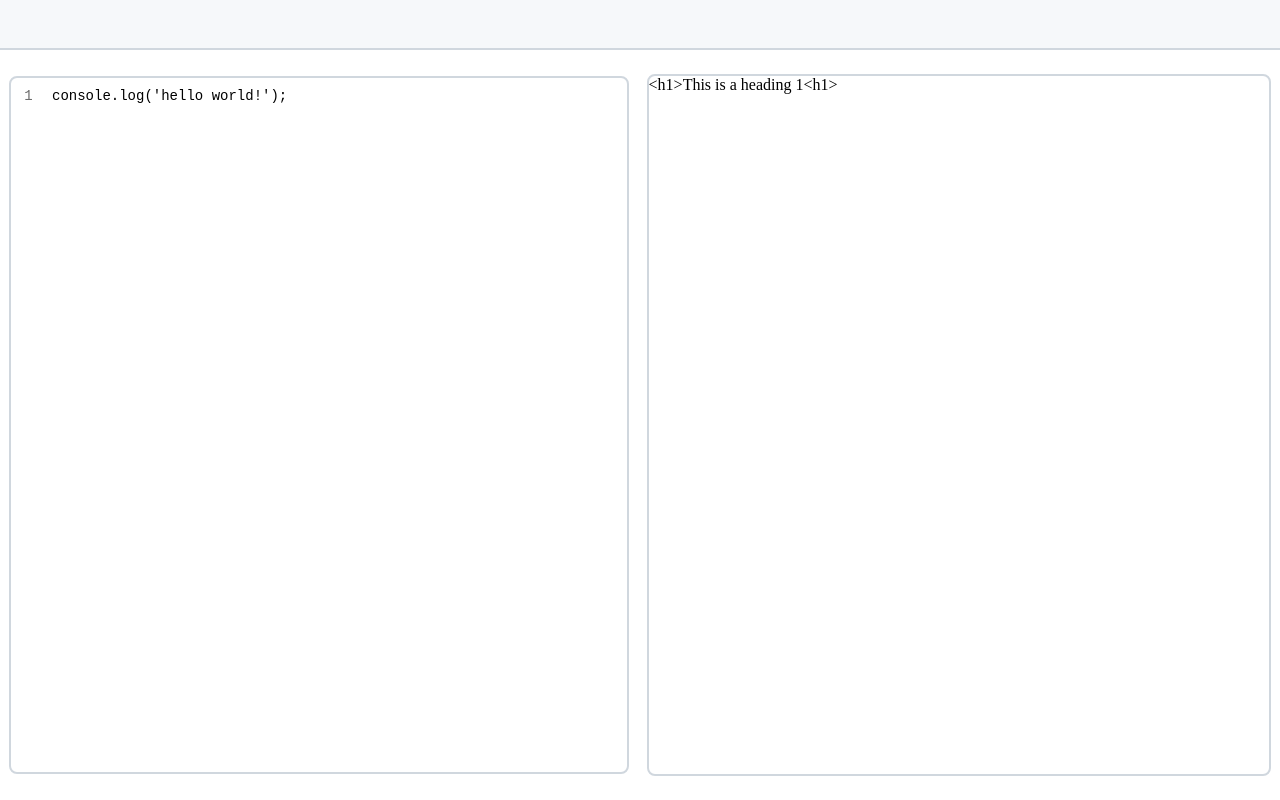
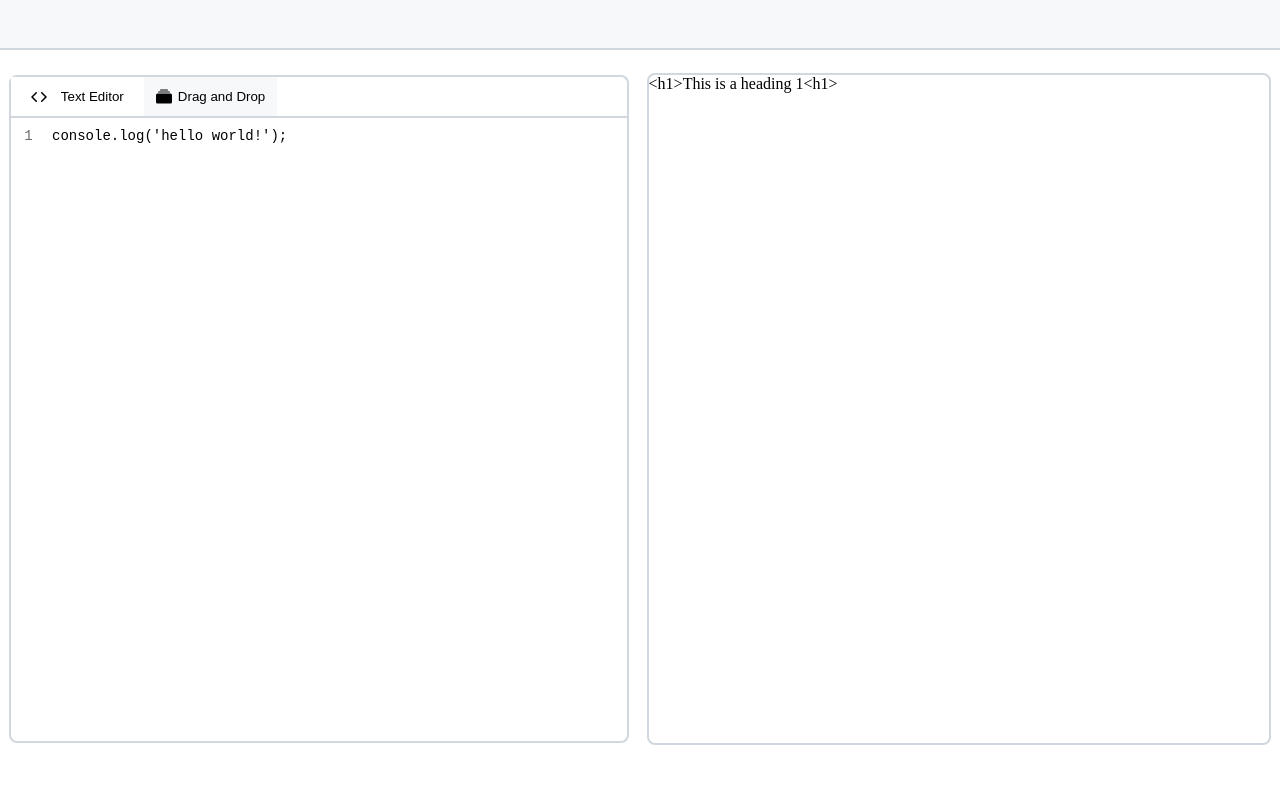
Before and after one commit to acmahaja/easy-readme, a React (Create React App) app: page / in a window 1280 px wide. Built offline with nearby package versions, Linux system fonts and the light colour scheme.

Commit message:
added savestate to codeMirror

```diff
--- a/src/App.css
+++ b/src/App.css
@@ -8,7 +8,7 @@
     flex-direction: row;
     justify-content: space-around;
     align-items: center;
-    height: calc(100% - (3em + 2px));
+    height: calc(100% - (5em + 2px));
     width: calc(100%);
 }
 
--- a/src/Components/Editor.css
+++ b/src/Components/Editor.css
@@ -6,11 +6,35 @@
     -moz-box-sizing: border-box;
     box-sizing: border-box;
     display: flex;
+    flex-direction: column;
+}
+
+.editorButton {
+    display: flex;
     flex-direction: row;
+    justify-content: space-evenly;
+    align-items: center;
+    border: none;
+    height: 100%;
+    min-width: 10em;
+    width: fit-content;
+    background-color: #f6f8fa;
+}
+
+.isActive {
+    background-color: white;
+    border: none;
+}
+
+.EditorHeader {
+    height: 42px;
+    display: flex;
+    flex-direction: row;
+    border-bottom: #d0d7de 2px solid;
 }
 
 .CodeMirror {
-    width: 100%;
+    width: 99%;
     height: 99%;
     font-size: 14px;
     overflow: overlay;
--- a/src/Components/Editor.js
+++ b/src/Components/Editor.js
@@ -6,27 +6,67 @@ class Editor extends Component {
   constructor(props) {
     super(props);
     this.state = {
-      currentEditor: 'CodeMirror'
-    }
+      currentEditor: "CodeMirror",
+    };
     this.saveState = this.saveState.bind(this);
+    this.renderTextEditor = this.renderTextEditor.bind(this);
   }
 
-  saveState(evt) {
-    this.props.updateCode(evt.target.value);
+  saveState(text) {
+    this.props.updateCode(text);
+  }
+
+  renderTextEditor() {
+    return (
+      <CodeMirror
+        value="console.log('hello world!');"
+        height="100%"
+        swidth="100"
+        className="CodeMirror"
+        onChange={(editor, metadata, value) => {
+          this.saveState(editor)
+         }}
+      />
+    );
   }
 
   render() {
     return (
+      <div className="Editor">
+        <div className="EditorHeader">
+          <button type="button" className="editorButton isActive">
+            <svg
+              aria-hidden="true"
+              height="16"
+              viewBox="0 0 16 16"
+              version="1.1"
+              width="16"
+              data-view-component="true"
+              class="octicon octicon-code"
+            >
+              <path
+                fill-rule="evenodd"
+                d="M4.72 3.22a.75.75 0 011.06 1.06L2.06 8l3.72 3.72a.75.75 0 11-1.06 1.06L.47 8.53a.75.75 0 010-1.06l4.25-4.25zm6.56 0a.75.75 0 10-1.06 1.06L13.94 8l-3.72 3.72a.75.75 0 101.06 1.06l4.25-4.25a.75.75 0 000-1.06l-4.25-4.25z"
+              ></path>
+            </svg>
+            Text Editor
+          </button>
+          <button type="button" className="editorButton">
+            <svg
+              xmlns="http://www.w3.org/2000/svg"
+              width="16"
+              height="16"
+              fill="currentColor"
+              class="bi bi-collection-fill"
+              viewBox="0 0 16 16"
+            >
+              <path d="M0 13a1.5 1.5 0 0 0 1.5 1.5h13A1.5 1.5 0 0 0 16 13V6a1.5 1.5 0 0 0-1.5-1.5h-13A1.5 1.5 0 0 0 0 6v7zM2 3a.5.5 0 0 0 .5.5h11a.5.5 0 0 0 0-1h-11A.5.5 0 0 0 2 3zm2-2a.5.5 0 0 0 .5.5h7a.5.5 0 0 0 0-1h-7A.5.5 0 0 0 4 1z"></path>
+            </svg>
+            Drag and Drop
+          </button>
+        </div>
 
-      <div className="Editor">
-        <CodeMirror
-          value="console.log('hello world!');"
-          height="100%"
-          swidth="100"
-          // maxWidth="35.5em"
-          className="CodeMirror"
-          option
-        />
+        {this.renderTextEditor()}
       </div>
     );
   }
```
